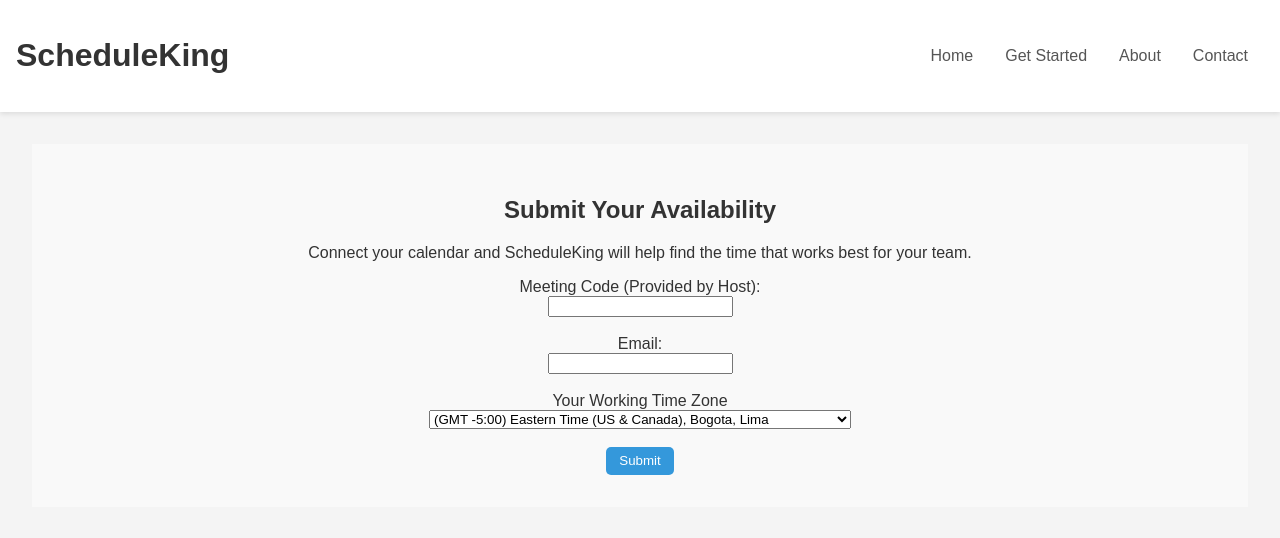
After one commit to notluckycharm/ScheduleKing, a Flask app: page /participant_login in a window 1280 px wide. The commit adds this page. Shown: the top 538 px of the page. Run offline with Flask 3, Linux system fonts and the light colour scheme.

Commit message:
implemented basic participant functionality, not including google calendar API

```diff
--- a/app.py
+++ b/app.py
@@ -182,5 +182,14 @@ def check_availability():
     # Process events and determine availability
     return render_template('availability.html', events=events)
 
+@app.route('/find_time+participant', methods=['POST'])
+def time_loading():
+    return render_template("loading.html")
+
+
+@app.route('/participant_login', methods=['GET', 'POST'])
+def participant_login():
+    return render_template("participant.html")
+
 if __name__ == '__main__':
     app.run(ssl_context=('cert.pem', 'key.pem'), debug=True)
--- /dev/null
+++ b/templates/participant.html
@@ -0,0 +1,88 @@
+<!DOCTYPE html>
+<html lang="en">
+  <head>
+    <meta charset="UTF-8" />
+    <meta name="viewport" content="width=device-width, initial-scale=1.0" />
+    <title>Scheduling Website</title>
+    <link rel="stylesheet" href="/../static/style.css" />
+  </head>
+
+  <body>
+    <header>
+      <h1>ScheduleKing</h1>
+      <nav>
+        <ul>
+          <li><a href="#">Home</a></li>
+          <li><a href="#">Get Started</a></li>
+          <li><a href="#">About</a></li>
+          <li><a href="#">Contact</a></li>
+        </ul>
+      </nav>
+    </header>
+
+    <main>
+        <section class="hero">
+            <h2>
+                Submit Your Availability
+            </h2>
+            <p>Connect your calendar and ScheduleKing will help find the time that works best for your team. </p>
+            <form method="POST" action="/find_time+participant">
+                <label for="mtg-code">Meeting Code (Provided by Host):</label><br />
+                <input type="text" id="mtg-code" name="mtg-code" required /><br /><br />
+
+                <label for="contact">Email:</label><br />
+                <input type="email" id="contact" name="contact" required /><br /><br />
+
+                <!-- "If possible, provide a search field within the dropdown." (Rosala and Gordon, 2022)-->
+                <!-- https://www.nngroup.com/articles/time-zone-selectors/ -->
+                <label for="timezone-offset">Your Working Time Zone</label><br />
+                <select name="timezone_offset" id="timezone-offset">
+                    <optgroup>
+                    <option value="-05:00" selected="selected">(GMT -5:00) Eastern Time (US &amp; Canada), Bogota, Lima</option>
+                    <option value="-08:00">(GMT -8:00) Pacific Time (US &amp; Canada)</option>
+                    <option value="+01:00">(GMT +1:00) Brussels, Copenhagen, Madrid, Paris</option>
+                    </optgroup>
+                    <optgroup>
+                    <option value="-12:00">(GMT -12:00) Eniwetok, Kwajalein</option>
+                    <option value="-11:00">(GMT -11:00) Midway Island, Samoa</option>
+                    <option value="-10:00">(GMT -10:00) Hawaii</option>
+                    <option value="-09:50">(GMT -9:30) Taiohae</option>
+                    <option value="-09:00">(GMT -9:00) Alaska</option>
+                    <option value="-07:00">(GMT -7:00) Mountain Time (US &amp; Canada)</option>
+                    <option value="-06:00">(GMT -6:00) Central Time (US &amp; Canada), Mexico City</option>
+                    <option value="-04:50">(GMT -4:30) Caracas</option>
+                    <option value="-04:00">(GMT -4:00) Atlantic Time (Canada), Caracas, La Paz</option>
+                    <option value="-03:50">(GMT -3:30) Newfoundland</option>
+                    <option value="-03:00">(GMT -3:00) Brazil, Buenos Aires, Georgetown</option>
+                    <option value="-02:00">(GMT -2:00) Mid-Atlantic</option>
+                    <option value="-01:00">(GMT -1:00) Azores, Cape Verde Islands</option>
+                    <option value="+00:00">(GMT +0.00) Western Europe Time, London, Lisbon, Casablanca</option>
+                    <option value="+02:00">(GMT +2:00) Kaliningrad, South Africa</option>
+                    <option value="+03:00">(GMT +3:00) Baghdad, Riyadh, Moscow, St. Petersburg</option>
+                    <option value="+03:50">(GMT +3:30) Tehran</option>
+                    <option value="+04:00">(GMT +4:00) Abu Dhabi, Muscat, Baku, Tbilisi</option>
+                    <option value="+04:50">(GMT +4:30) Kabul</option>
+                    <option value="+05:00">(GMT +5:00) Ekaterinburg, Islamabad, Karachi, Tashkent</option>
+                    <option value="+05:50">(GMT +5:30) Bombay, Calcutta, Madras, New Delhi</option>
+                    <option value="+05:75">(GMT +5:45) Kathmandu, Pokhara</option>
+                    <option value="+06:00">(GMT +6:00) Almaty, Dhaka, Colombo</option>
+                    <option value="+06:50">(GMT +6:30) Yangon, Mandalay</option>
+                    <option value="+07:00">(GMT +7:00) Bangkok, Hanoi, Jakarta</option>
+                    <option value="+08:00">(GMT +8:00) Beijing, Perth, Singapore, Hong Kong</option>
+                    <option value="+08:75">(GMT +8:45) Eucla</option>
+                    <option value="+09:00">(GMT +9:00) Tokyo, Seoul, Osaka, Sapporo, Yakutsk</option>
+                    <option value="+09:50">(GMT +9:30) Adelaide, Darwin</option>
+                    <option value="+10:00">(GMT +10:00) Eastern Australia, Guam, Vladivostok</option>
+                    <option value="+10:50">(GMT +10:30) Lord Howe Island</option>
+                    <option value="+11:00">(GMT +11:00) Magadan, Solomon Islands, New Caledonia</option>
+                    <option value="+11:50">(GMT +11:30) Norfolk Island</option>
+                    <option value="+12:00">(GMT +12:00) Auckland, Wellington, Fiji, Kamchatka</option>
+                    <option value="+12:75">(GMT +12:45) Chatham Islands</option>
+                    <option value="+13:00">(GMT +13:00) Apia, Nukualofa</option>
+                    <option value="+14:00">(GMT +14:00) Line Islands, Tokelau</option>
+                    </optgroup>
+                </select><br /><br />
+                <input type="submit" value="Submit" class="cta-button"/>
+        </section>
+    </main>
+</html>
```
Also changed, not shown: templates/home.html (+10 -2 lines), templates/loading.html (added, +26 -0 lines).
